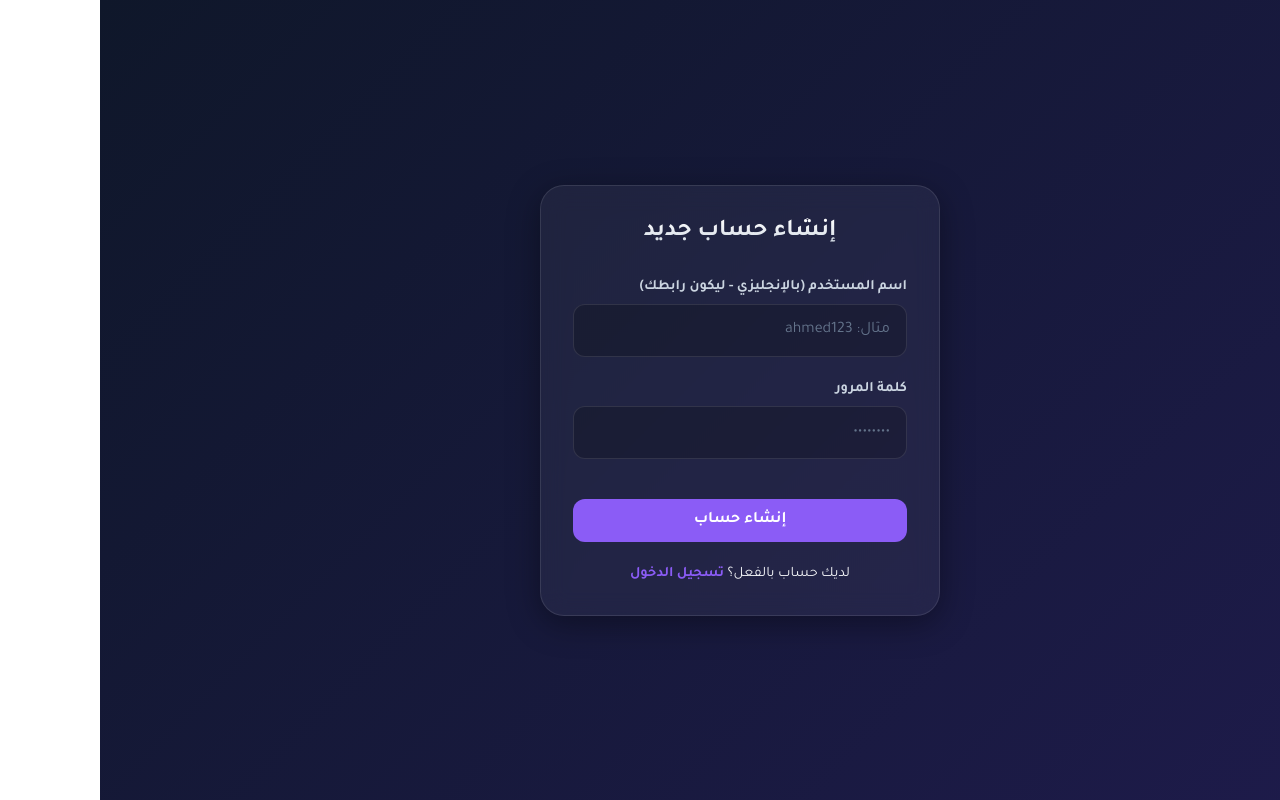
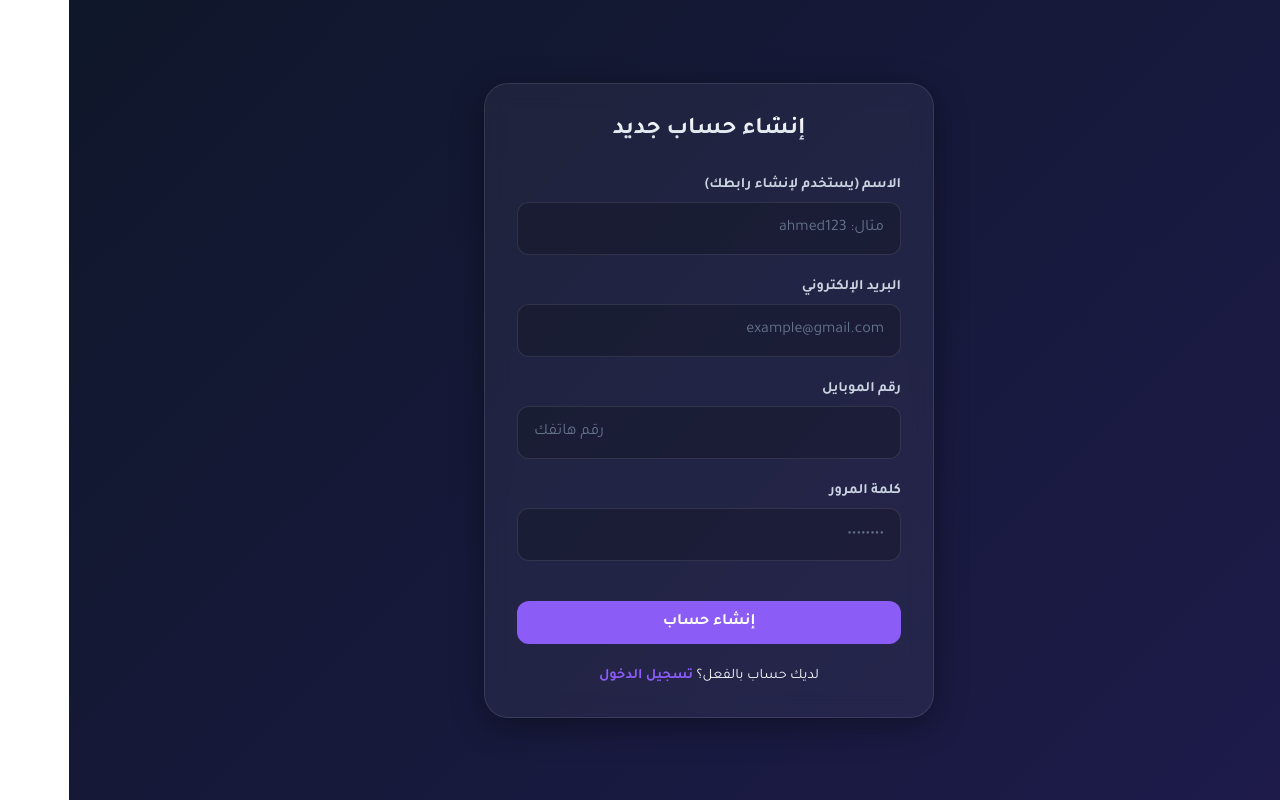
Before and after one commit to mohamedredva/sarahni-app, a Next.js app: page /register in a window 1280 px wide. Built offline with nearby package versions, Linux system fonts and the light colour scheme.

Commit message:
Add files via upload

```diff
--- a/app/register/page.js
+++ b/app/register/page.js
@@ -6,6 +6,8 @@ import Link from "next/link";
 export default function Register() {
   const router = useRouter();
   const [username, setUsername] = useState("");
+  const [email, setEmail] = useState("");
+  const [phone, setPhone] = useState("");
   const [password, setPassword] = useState("");
   const [error, setError] = useState("");
   const [loading, setLoading] = useState(false);
@@ -19,7 +21,7 @@ export default function Register() {
       const res = await fetch("/api/auth/register", {
         method: "POST",
         headers: { "Content-Type": "application/json" },
-        body: JSON.stringify({ username, password }),
+        body: JSON.stringify({ username, email, phone, password }),
       });
       const data = await res.json();
 
@@ -36,20 +38,42 @@ export default function Register() {
   };
 
   return (
-    <div className="container" style={{ display: "flex", justifyContent: "center", alignItems: "center", minHeight: "80vh" }}>
-      <div className="glass-card" style={{ width: "100%", maxWidth: "400px" }}>
+    <div className="container" style={{ display: "flex", justifyContent: "center", alignItems: "center", minHeight: "80vh", padding: "2rem 0" }}>
+      <div className="glass-card" style={{ width: "100%", maxWidth: "450px" }}>
         <h2 style={{ textAlign: "center", marginBottom: "2rem" }}>إنشاء حساب جديد</h2>
         {error && <div style={{ background: "rgba(239, 68, 68, 0.2)", color: "#fca5a5", padding: "1rem", borderRadius: "8px", marginBottom: "1rem", textAlign: "center" }}>{error}</div>}
 
         <form onSubmit={handleSubmit}>
           <div className="input-group">
-            <label className="input-label">اسم المستخدم (بالإنجليزي - ليكون رابطك)</label>
+            <label className="input-label">الاسم (يستخدم لإنشاء رابطك)</label>
             <input
               type="text"
               className="input-field"
               placeholder="مثال: ahmed123"
               value={username}
               onChange={(e) => setUsername(e.target.value.toLowerCase().trim())}
+              required
+            />
+          </div>
+          <div className="input-group">
+            <label className="input-label">البريد الإلكتروني</label>
+            <input
+              type="email"
+              className="input-field"
+              placeholder="example@gmail.com"
+              value={email}
+              onChange={(e) => setEmail(e.target.value)}
+              required
+            />
+          </div>
+          <div className="input-group">
+            <label className="input-label">رقم الموبايل</label>
+            <input
+              type="tel"
+              className="input-field"
+              placeholder="رقم هاتفك"
+              value={phone}
+              onChange={(e) => setPhone(e.target.value)}
               required
             />
           </div>
```
